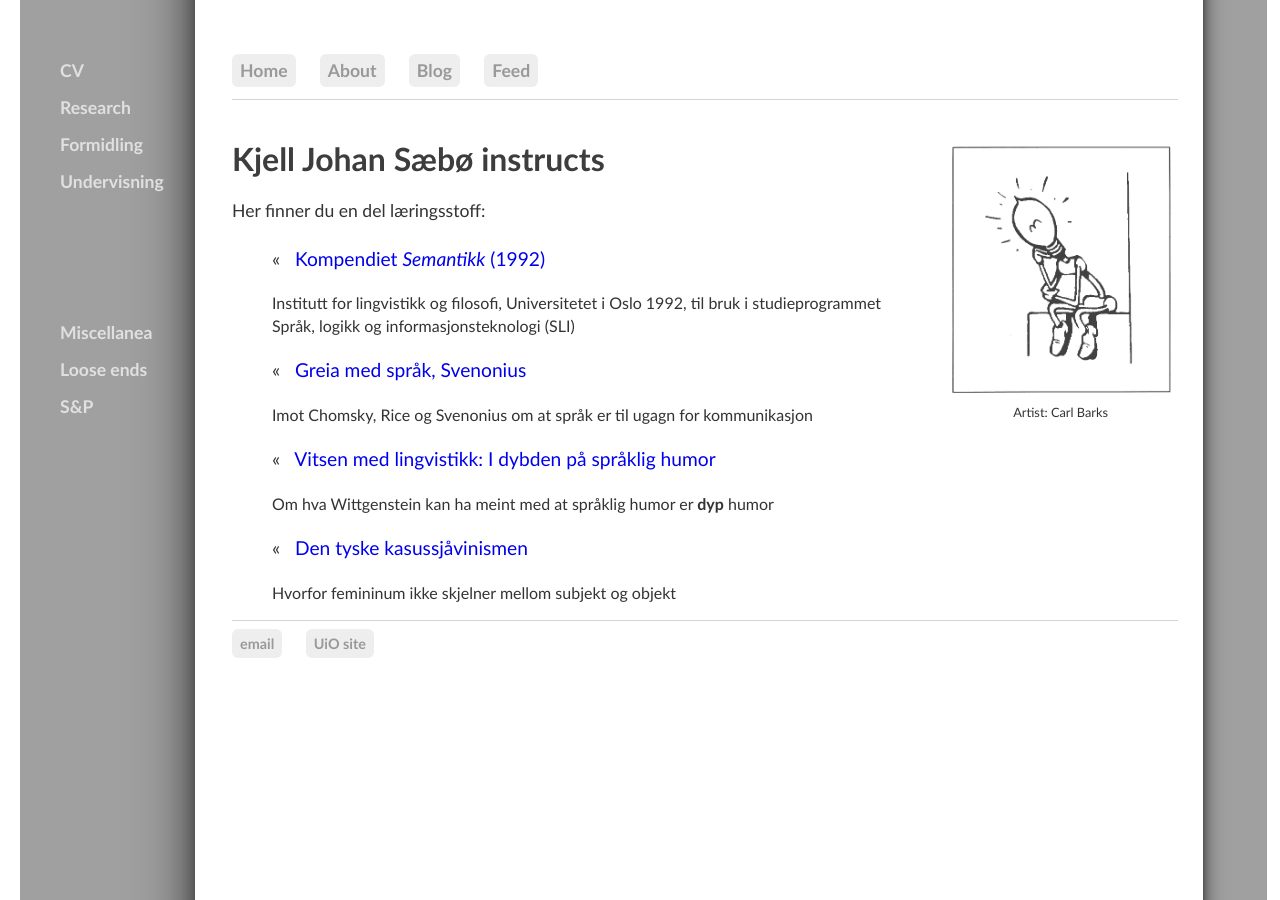
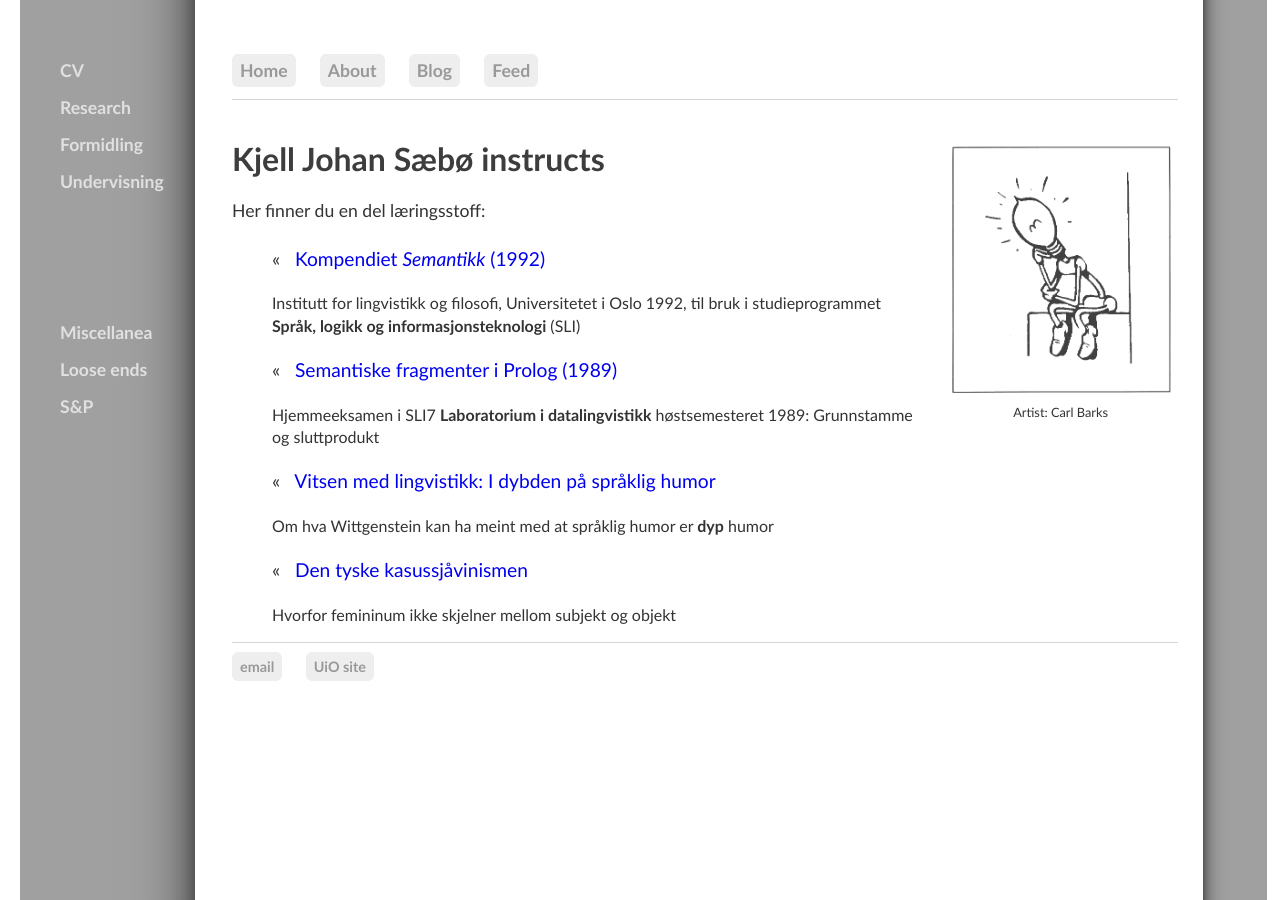
Before and after one commit to kjelljs/kjelljs.github.io, a Jekyll site: the page built from courses/index.html, in a window 1280 px wide. Built offline with Jekyll 4.4.1, drawn with Linux system fonts in a browser that asks for light colours.

Commit message:
Update index.html

```diff
--- a/courses/index.html
+++ b/courses/index.html
@@ -28,9 +28,9 @@ figcaption {
 
 <div class="ingress"><p>Her finner du en del læringsstoff:</p></div>
 
-<ul><li id="blogposts">&laquo; &nbsp; <a href="/courses/kompendium1.html">Kompendiet <i>Semantikk</i> (1992)</a></li><p>Institutt for lingvistikk og filosofi, Universitetet i Oslo 1992, til bruk i studieprogrammet Språk, logikk og informasjonsteknologi (SLI)</p>
-<li id="blogposts">&laquo; &nbsp; <a href="/dissemination/svenon.html">Greia med språk, Svenonius</a></li>
-	<p>Imot Chomsky, Rice og Svenonius om at språk er til ugagn for kommunikasjon</p>
+<ul><li id="blogposts">&laquo; &nbsp; <a href="/courses/kompendium1.html">Kompendiet <i>Semantikk</i> (1992)</a></li><p>Institutt for lingvistikk og filosofi, Universitetet i Oslo 1992, til bruk i studieprogrammet <b>Språk, logikk og informasjonsteknologi</b> (SLI)</p>
+<li id="blogposts">&laquo; &nbsp; <a href="/courses/sli7.html">Semantiske fragmenter i Prolog (1989)</a></li>
+	<p>Hjemmeeksamen i SLI7 <b>Laboratorium i datalingvistikk</b> høstsemesteret 1989: Grunnstamme og sluttprodukt</p>
 <li id="blogposts">&laquo; &nbsp; <a href="/dissemination/vitsen.html">Vitsen med lingvistikk: I dybden på språklig humor</a></li>
 	<p>Om hva Wittgenstein kan ha meint med at språklig humor er <b>dyp</b> humor</p>
 <li id="blogposts">&laquo; &nbsp; <a href="/dissemination/kasus.html">Den tyske kasussjåvinismen</a></li>
```
